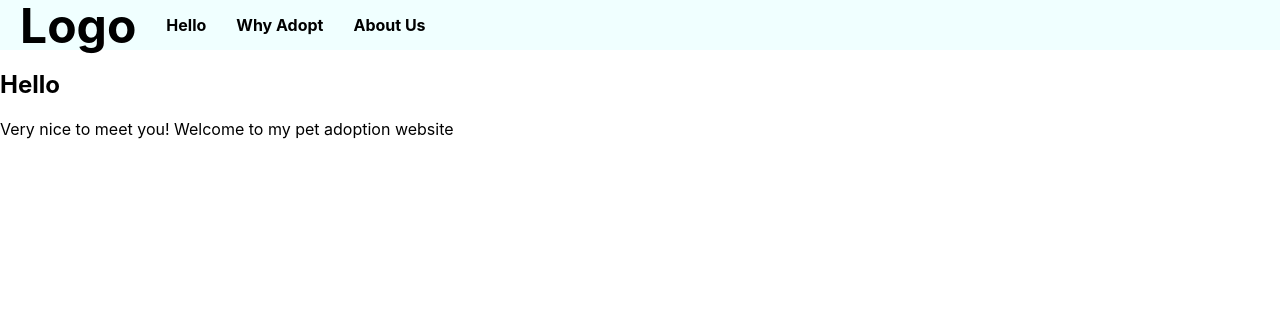
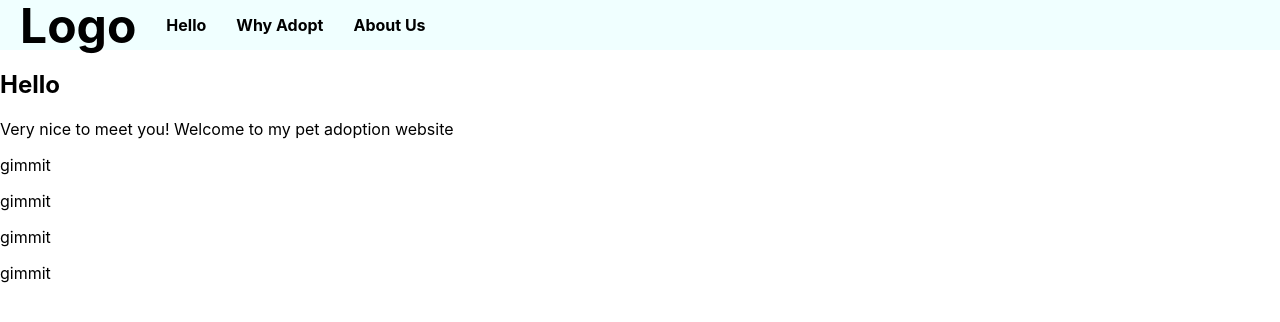
Before and after one commit to angealchw2571/Pet-Adoption-Drive, a React (Create React App) app: page /Hello in a window 1280 px wide. Shown: the top 322 px of the page. Built offline with nearby package versions, Linux system fonts and the light colour scheme.

Commit message:
2nd test

```diff
--- a/src/components/Hello.jsx
+++ b/src/components/Hello.jsx
@@ -5,6 +5,11 @@ function Hello() {
         <>
             <h2> Hello</h2>
             <p>Very nice to meet you! Welcome to my pet adoption website</p>
+            <p>gimmit</p>
+            <p>gimmit</p>
+            <p>gimmit</p>
+            <p>gimmit</p>
+
         </>
     )
 }
```
